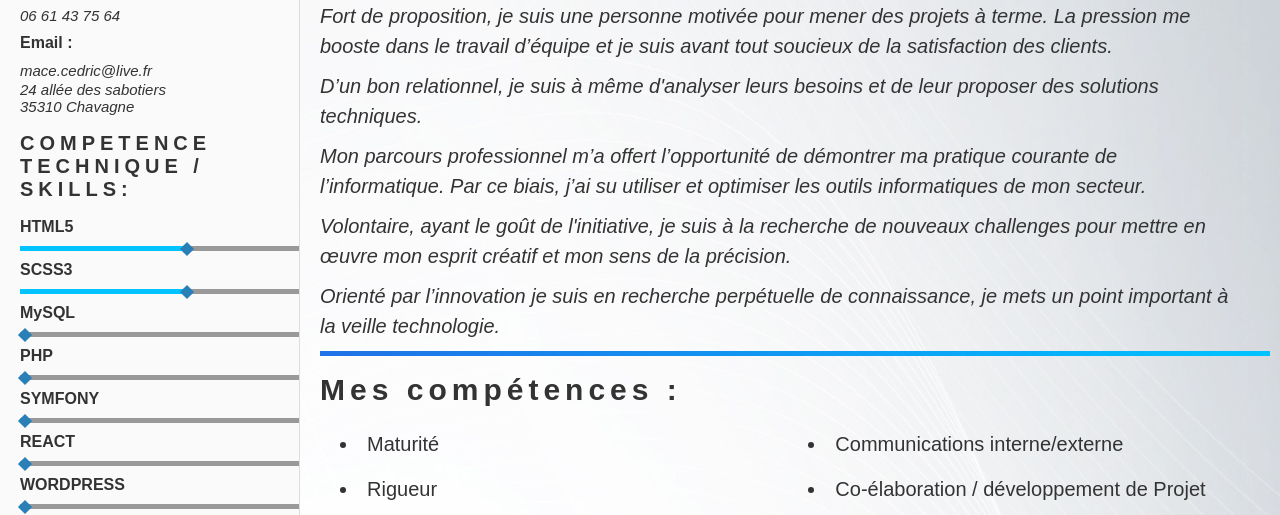
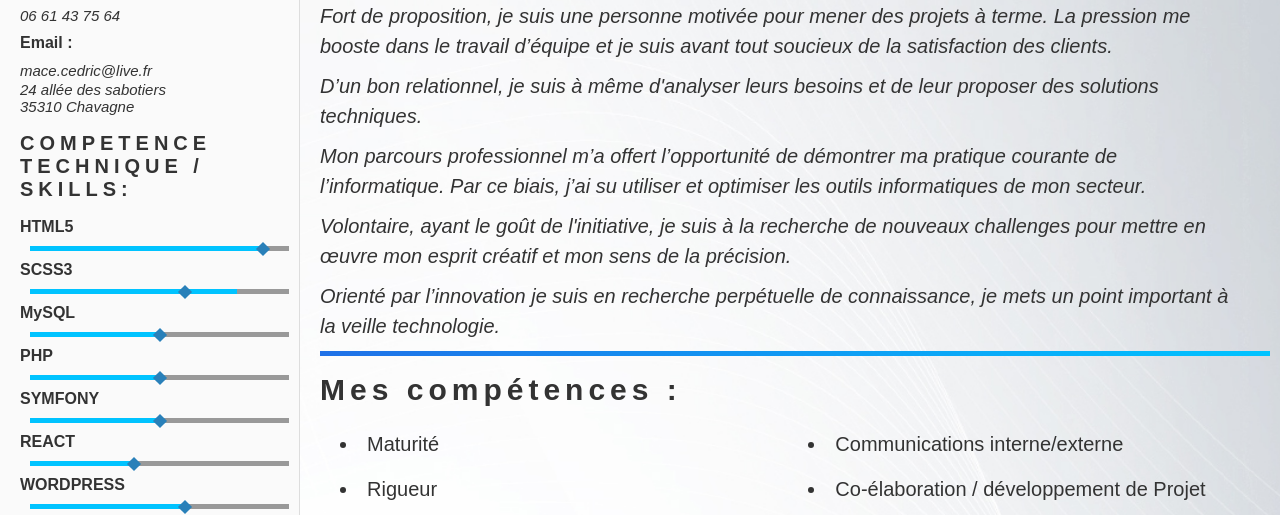
Before and after one commit to kendryk/mon-cv, a website: page index.html in a window 1280 px wide. Shown: the part 437-952 px from the top of the page. Drawn offline with Linux system fonts and the light colour scheme; a web font is replaced by a local one.

Commit message:
bug corriger

```diff
--- a/css/style.css
+++ b/css/style.css
@@ -183,7 +183,7 @@ aside {
         aside .bloc p {
           font-size: 0.9rem; } }
     aside .bloc .bar-skill {
-      margin: 1rem 0;
+      margin: 1rem;
       height: 5px;
       background: var(--hint);
       position: relative; }
@@ -194,11 +194,21 @@ aside {
         left: 0;
         background: var(--light); }
       aside .bloc .bar-skill .bar-skill-html {
-        width: 60%; }
+        width: 90%; }
       aside .bloc .bar-skill .bar-skill-scss {
+        width: 80%; }
+      aside .bloc .bar-skill .bar-skill-mysql {
+        width: 50%; }
+      aside .bloc .bar-skill .bar-skill-php {
+        width: 50%; }
+      aside .bloc .bar-skill .bar-skill-symfony {
+        width: 50%; }
+      aside .bloc .bar-skill .bar-skill-react {
+        width: 40%; }
+      aside .bloc .bar-skill .bar-skill-wp {
         width: 60%; }
       aside .bloc .bar-skill .bar-skill-js {
-        width: 1%; }
+        width: 50%; }
       aside .bloc .bar-skill .bar-skill-ang {
         width: 1%; }
       aside .bloc .bar-skill .bar-skill-packof {
@@ -215,11 +225,21 @@ aside {
         top: -2.5px;
         transform: rotate(45deg); }
       aside .bloc .bar-skill .bar-dot-html {
-        left: calc(60% - 5px); }
+        left: calc(90% - 5px); }
       aside .bloc .bar-skill .bar-dot-scss {
         left: calc(60% - 5px); }
+      aside .bloc .bar-skill .bar-dot-mysql {
+        left: calc(50% - 5px); }
+      aside .bloc .bar-skill .bar-dot-php {
+        left: calc(50% - 5px); }
+      aside .bloc .bar-skill .bar-dot-symfony {
+        left: calc(50% - 5px); }
+      aside .bloc .bar-skill .bar-dot-react {
+        left: calc(40% - 5px); }
+      aside .bloc .bar-skill .bar-dot-wp {
+        left: calc(60% - 5px); }
       aside .bloc .bar-skill .bar-dot-js {
-        left: calc(1% - 5px); }
+        left: calc(50% - 5px); }
       aside .bloc .bar-skill .bar-dot-ang {
         left: calc(1% - 5px); }
       aside .bloc .bar-skill .bar-dot-packof {
```
